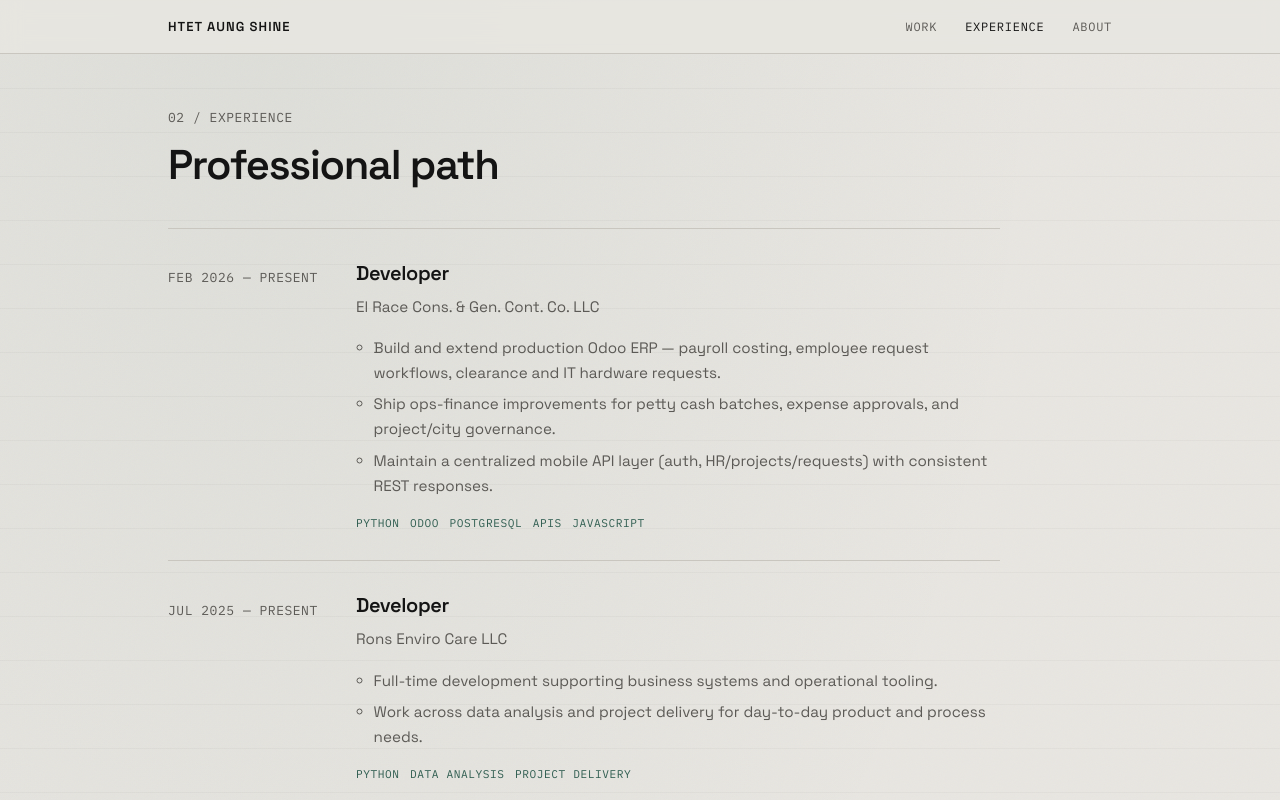
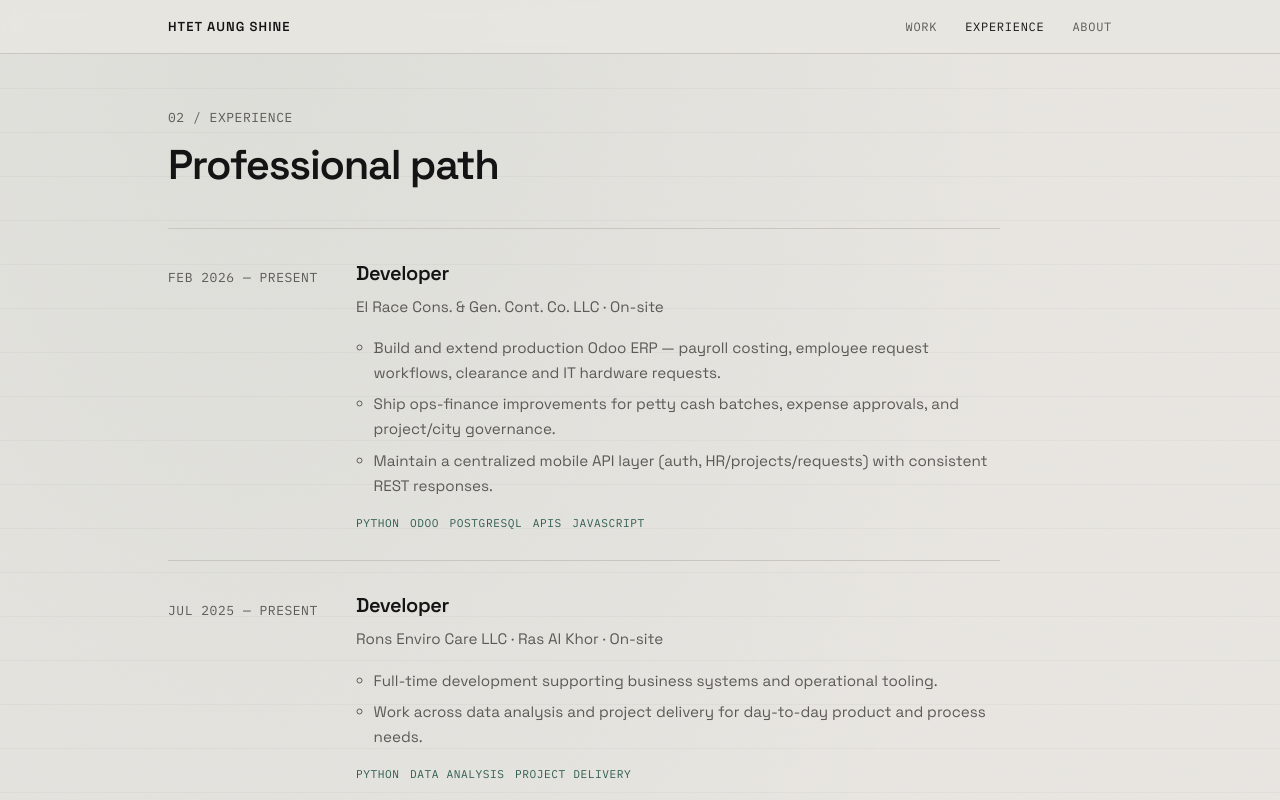
Before and after one commit to devShine3/portfolio-website, a Next.js app: page /experience in a window 1280 px wide. Shown: the top 800 px of the page. Built offline with nearby package versions, Linux system fonts and the light colour scheme.

Commit message:
Show location on Experience entries.

```diff
--- a/app/experience/page.tsx
+++ b/app/experience/page.tsx
@@ -4,7 +4,8 @@ import styles from "./experience.module.css";
 
 export const metadata: Metadata = {
   title: "Experience",
-  description: "Professional experience in Odoo development and IT.",
+  description:
+    "Developer experience — El Race, Rons Enviro Care, and earlier Odoo work.",
 };
 
 export default function ExperiencePage() {
@@ -23,7 +24,12 @@ export default function ExperiencePage() {
             </div>
             <div className={styles.body}>
               <h2 className={styles.role}>{job.role}</h2>
-              <p className={styles.company}>{job.company}</p>
+              <p className={styles.company}>
+                {job.company}
+                {job.location ? (
+                  <span className={styles.location}> · {job.location}</span>
+                ) : null}
+              </p>
               <ul className={styles.bullets}>
                 {job.bullets.map((bullet) => (
                   <li key={bullet}>{bullet}</li>
```
